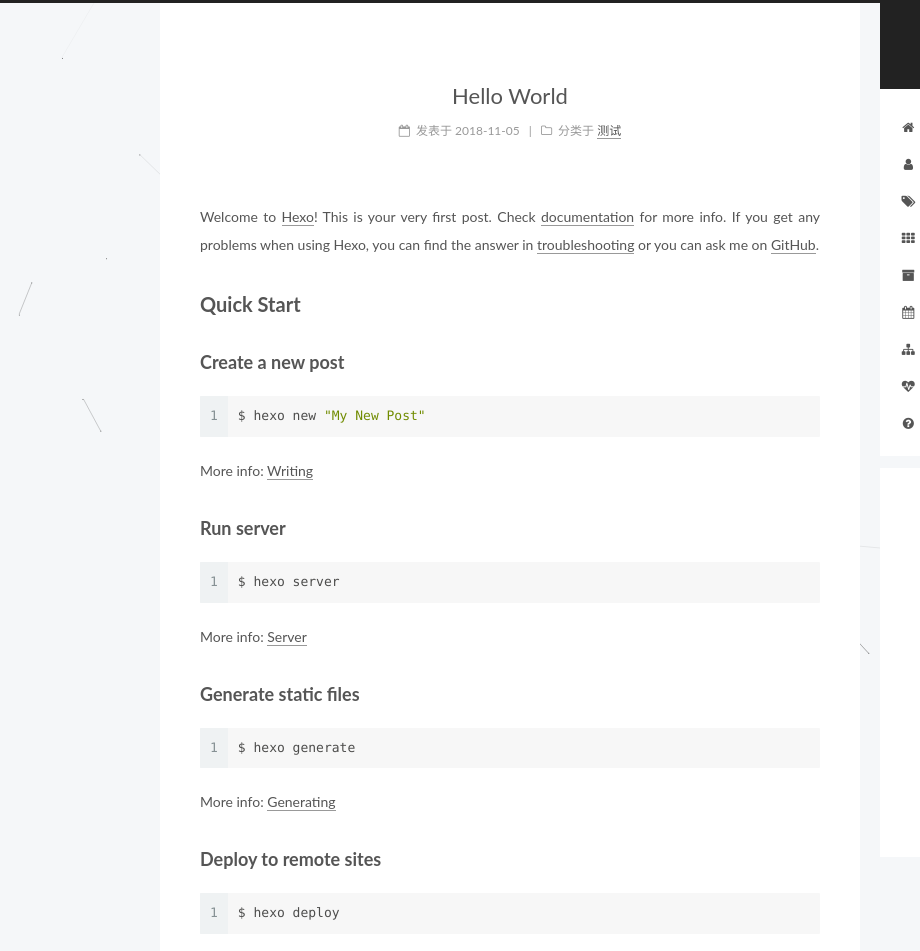
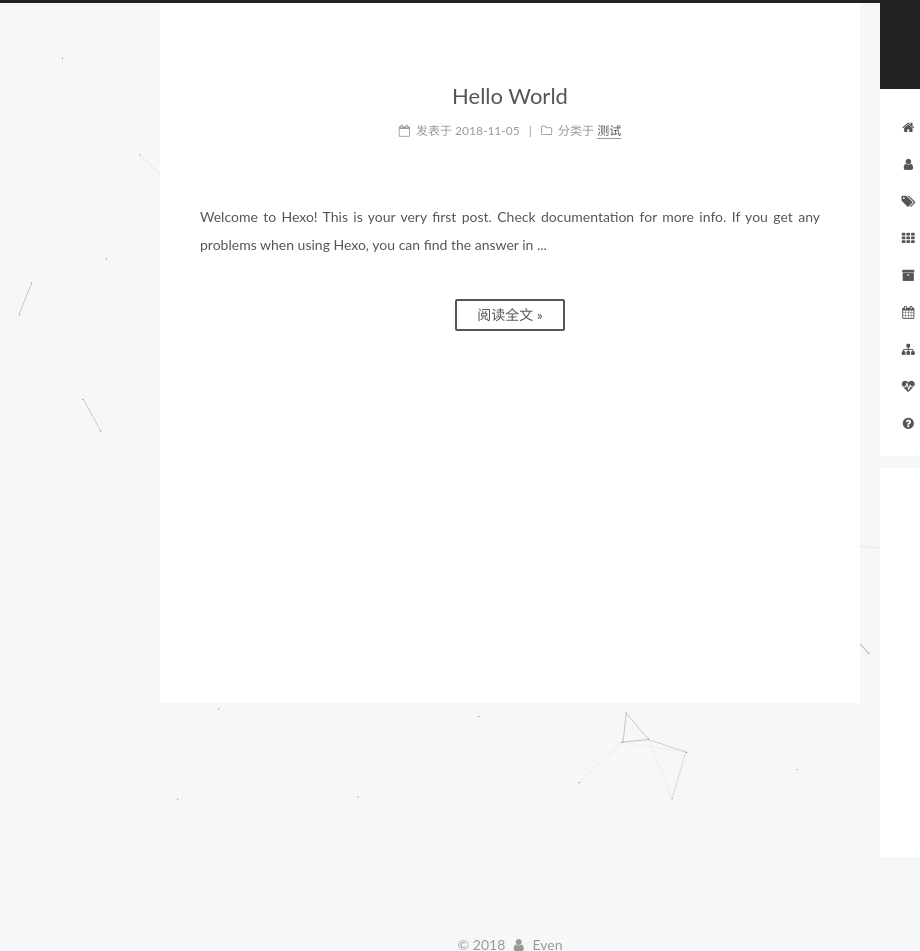
Before and after one commit to EvenFzq/EvenFzq.github.io, a plain HTML site: page index.html in a window 1280 px wide. Shown: the top 951 px of the page, 0-920 px from the left. Drawn offline with Linux system fonts and the light colour scheme.

Commit message:
Site updated: 2018-11-08 10:00:39

```diff
--- a/css/main.css
+++ b/css/main.css
@@ -1823,7 +1823,7 @@ pre .javascript .function {
   width: 4px;
   height: 4px;
   border-radius: 50%;
-  background: #7750b0;
+  background: #754ba8;
 }
 .links-of-blogroll {
   font-size: 13px;
--- a/index.html
+++ b/index.html
@@ -392,17 +392,15 @@
 
 
 
-            <p>Welcome to <a href="https://hexo.io/" target="_blank" rel="noopener">Hexo</a>! This is your very first post. Check <a href="https://hexo.io/docs/" target="_blank" rel="noopener">documentation</a> for more info. If you get any problems when using Hexo, you can find the answer in <a href="https://hexo.io/docs/troubleshooting.html" target="_blank" rel="noopener">troubleshooting</a> or you can ask me on <a href="https://github.com/hexojs/hexo/issues" target="_blank" rel="noopener">GitHub</a>.</p>
-<h2 id="Quick-Start"><a href="#Quick-Start" class="headerlink" title="Quick Start"></a>Quick Start</h2><h3 id="Create-a-new-post"><a href="#Create-a-new-post" class="headerlink" title="Create a new post"></a>Create a new post</h3><figure class="highlight bash"><table><tr><td class="gutter"><pre><span class="line">1</span><br></pre></td><td class="code"><pre><span class="line">$ hexo new <span class="string">"My New Post"</span></span><br></pre></td></tr></table></figure>
-<p>More info: <a href="https://hexo.io/docs/writing.html" target="_blank" rel="noopener">Writing</a></p>
-<h3 id="Run-server"><a href="#Run-server" class="headerlink" title="Run server"></a>Run server</h3><figure class="highlight bash"><table><tr><td class="gutter"><pre><span class="line">1</span><br></pre></td><td class="code"><pre><span class="line">$ hexo server</span><br></pre></td></tr></table></figure>
-<p>More info: <a href="https://hexo.io/docs/server.html" target="_blank" rel="noopener">Server</a></p>
-<h3 id="Generate-static-files"><a href="#Generate-static-files" class="headerlink" title="Generate static files"></a>Generate static files</h3><figure class="highlight bash"><table><tr><td class="gutter"><pre><span class="line">1</span><br></pre></td><td class="code"><pre><span class="line">$ hexo generate</span><br></pre></td></tr></table></figure>
-<p>More info: <a href="https://hexo.io/docs/generating.html" target="_blank" rel="noopener">Generating</a></p>
-<h3 id="Deploy-to-remote-sites"><a href="#Deploy-to-remote-sites" class="headerlink" title="Deploy to remote sites"></a>Deploy to remote sites</h3><figure class="highlight bash"><table><tr><td class="gutter"><pre><span class="line">1</span><br></pre></td><td class="code"><pre><span class="line">$ hexo deploy</span><br></pre></td></tr></table></figure>
-<p>More info: <a href="https://hexo.io/docs/deployment.html" target="_blank" rel="noopener">Deployment</a></p>
-
-
+          Welcome to Hexo! This is your very first post. Check documentation for more info. If you get any problems when using Hexo, you can find the answer in
+          ...
+          <!--noindex-->
+          <div class="post-button text-center">
+            <a class="btn" href="/2018/11/05/hello-world/#more" rel="contents">
+              阅读全文 &raquo;
+            </a>
+          </div>
+          <!--/noindex-->
 
 
     </div>
```
